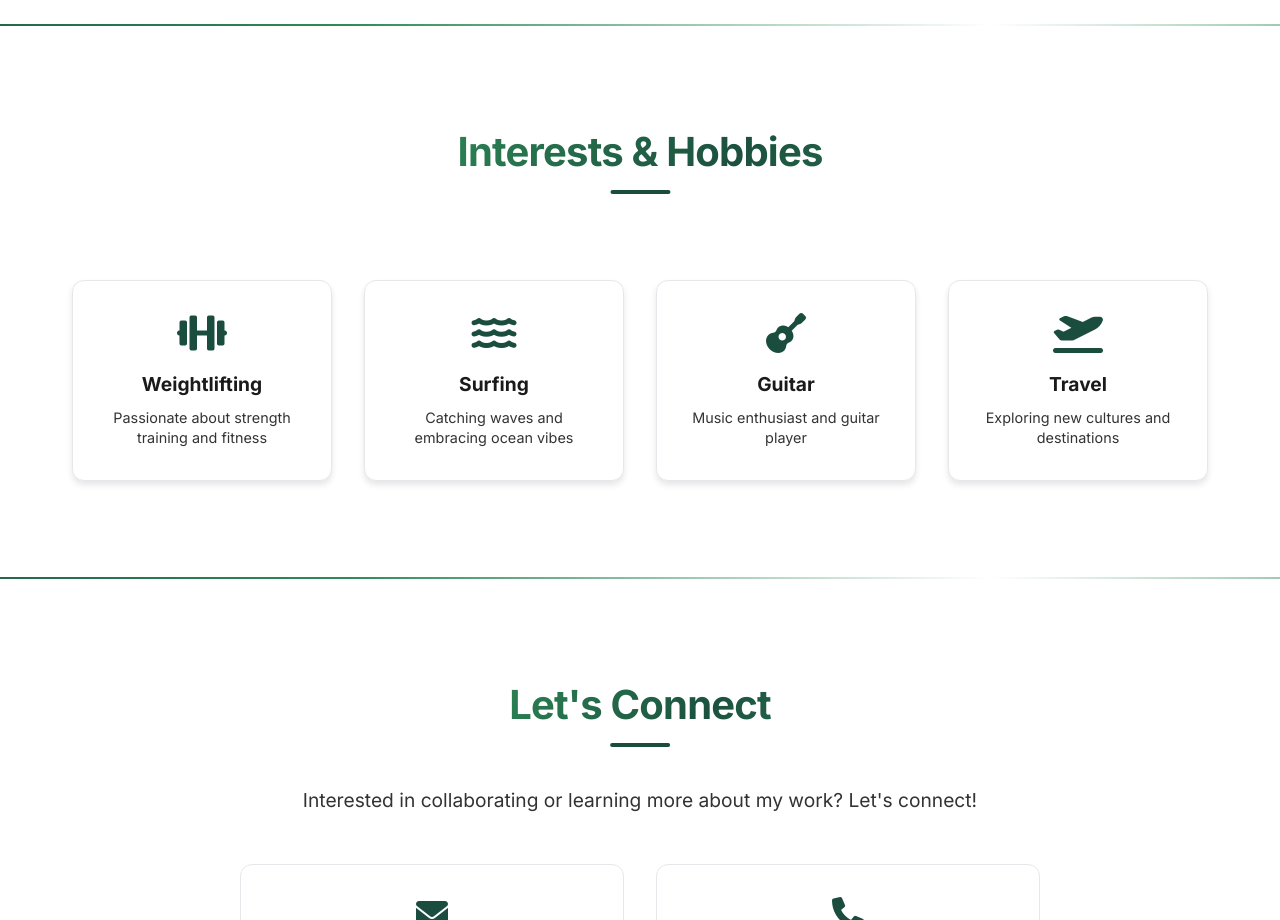
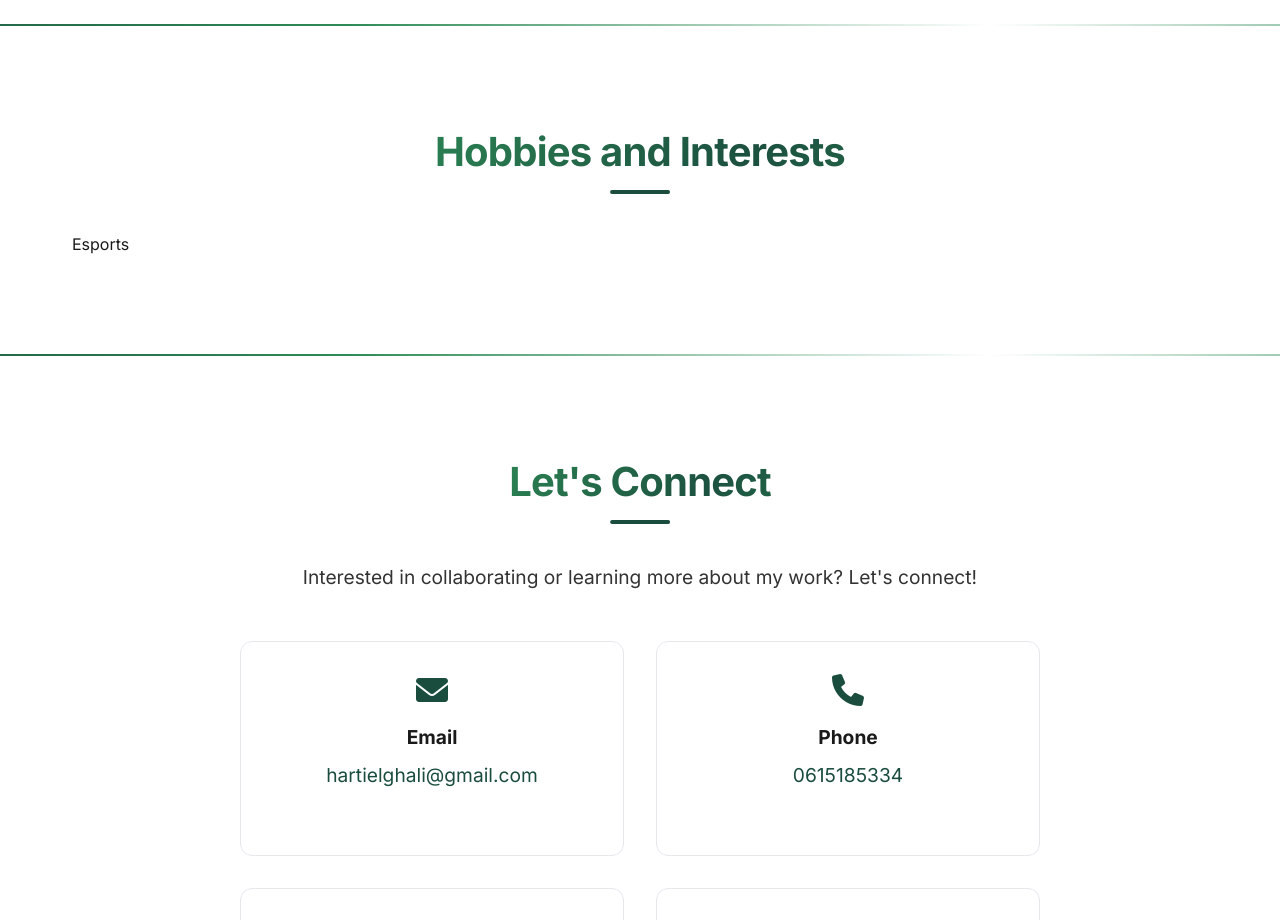
Before and after one commit to Ghali96/Ghali_Portfolio, a plain HTML site: page index.html in a window 1280 px wide. Shown: the part 8020-8940 px from the top of the page. Drawn offline with Linux system fonts and the light colour scheme.

Commit message:
Add esports to hobbies and interests section

```diff
--- a/index.html
+++ b/index.html
@@ -313,29 +313,8 @@
 
     <section id="hobbies" class="section">
         <div class="container">
-            <h2 class="slide-in-left">Interests & Hobbies</h2>
-            <div class="hobbies-grid">
-                <div class="hobby-card slide-in-right">
-                    <i class="fas fa-dumbbell"></i>
-                    <h3>Weightlifting</h3>
-                    <p>Passionate about strength training and fitness</p>
-                </div>
-                <div class="hobby-card slide-in-right">
-                    <i class="fas fa-water"></i>
-                    <h3>Surfing</h3>
-                    <p>Catching waves and embracing ocean vibes</p>
-                </div>
-                <div class="hobby-card slide-in-right">
-                    <i class="fas fa-guitar"></i>
-                    <h3>Guitar</h3>
-                    <p>Music enthusiast and guitar player</p>
-                </div>
-                <div class="hobby-card slide-in-right">
-                    <i class="fas fa-plane-departure"></i>
-                    <h3>Travel</h3>
-                    <p>Exploring new cultures and destinations</p>
-                </div>
-            </div>
+            <h2>Hobbies and Interests</h2>
+            <p>Esports</p>
         </div>
     </section>
 
```
